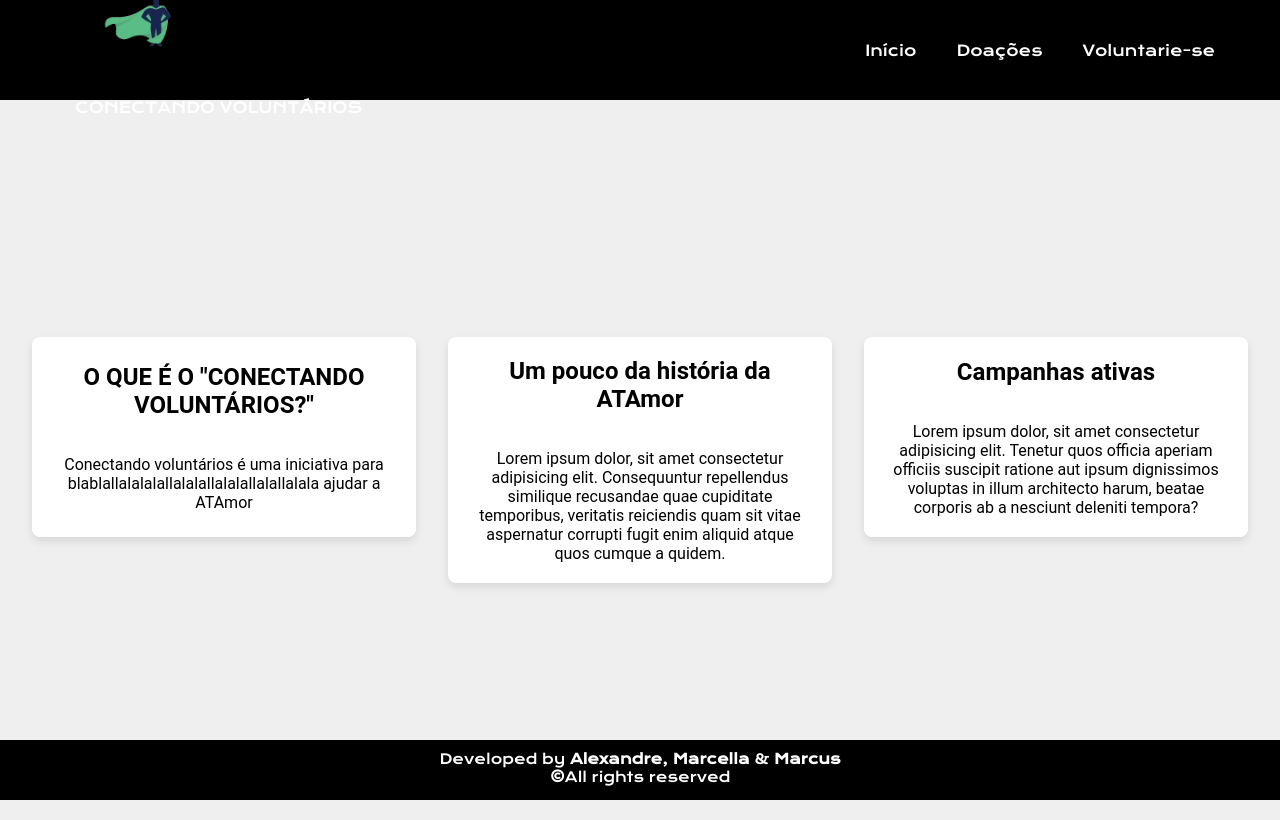
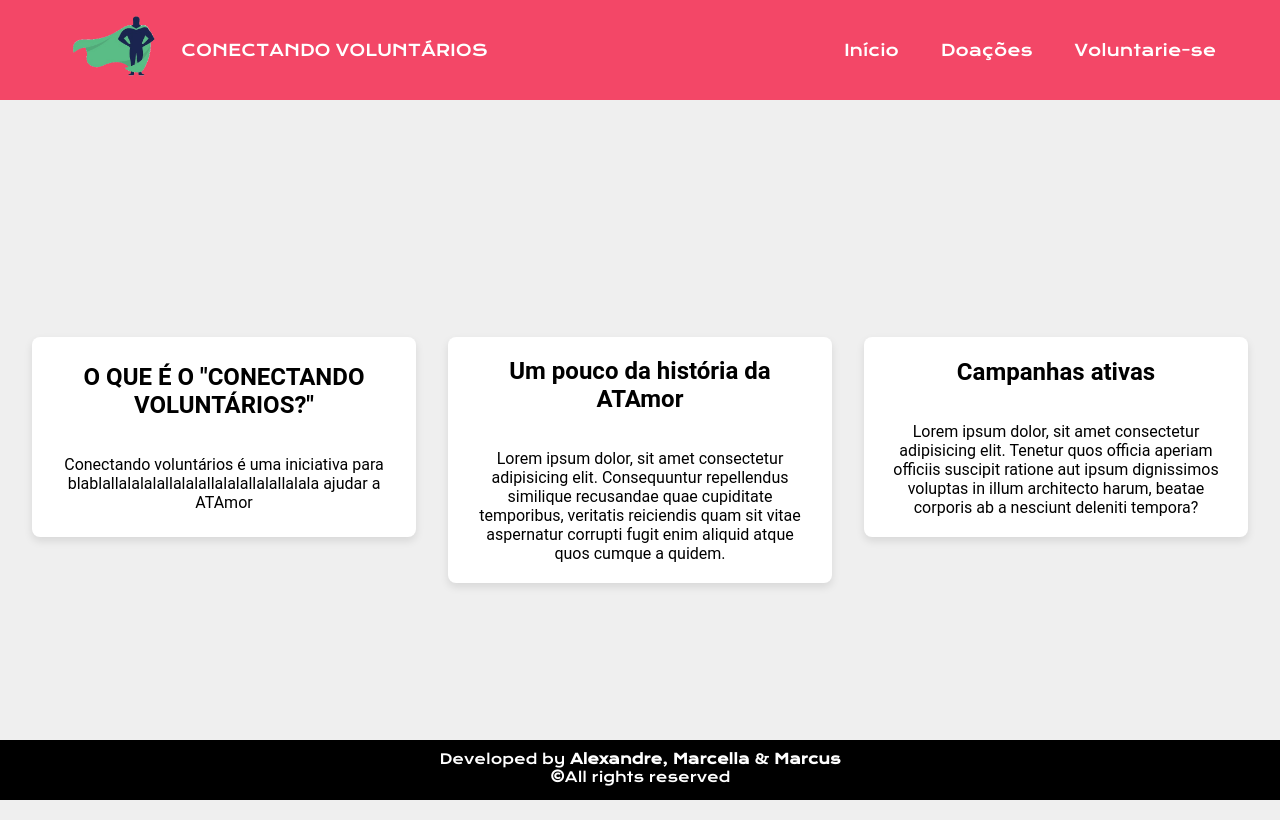
Before and after one commit to MarcusFabI0/AtividadeExtensionista, a plain HTML site: page TrabalhoPortfolio/index.html in a window 1280 px wide. Drawn offline with nearby package versions, Linux system fonts and the light colour scheme; a web font is replaced by a local one.

Commit message:
header alterations

```diff
--- a/TrabalhoPortfolio/css/header.css
+++ b/TrabalhoPortfolio/css/header.css
@@ -10,9 +10,26 @@
     justify-content: space-between;
     align-items: center;
     list-style: none;
-    background: black;
+    background: #F34767;
     height: 100px;
-    padding: 0 50px;
+    padding: 0 48px;
+}
+
+.logoTitle{
+    display: flex;
+    align-items: center;
+
+
+}
+
+.logoTitle a {
+
+    font-size: 16px;
+    font-family: 'Krona One', sans-serif;
+    text-decoration: none;
+    display: block;
+    color: #fff;
+    transition: all 300ms cubic-bezier(0.075, 0.82, 0.165, 1);
 }
 
 .links {
@@ -20,9 +37,9 @@
     justify-content: flex-end;
 }
 
-.navigation a {
+.links a {
     margin-left: 10px;
-    font-size: 15px;
+    font-size: 16px;
     font-family: 'Krona One', sans-serif;
     text-decoration: none;
     display: block;
@@ -34,15 +51,14 @@
 
 
 .links a:hover {
-    transform: scale(1.4);
+    transform: scale(1.2);
     text-shadow: none;
     animation: anim2 500ms cubic-bezier(0.175, 0.885, 0.32, 0.275) infinite;
 }
 
 .toplogo {
-    margin-left: 10px;
     height: auto;
     width: auto;
-    max-height: 80px;
+    max-height: 100px;
     max-width: 150px;
 }
```
